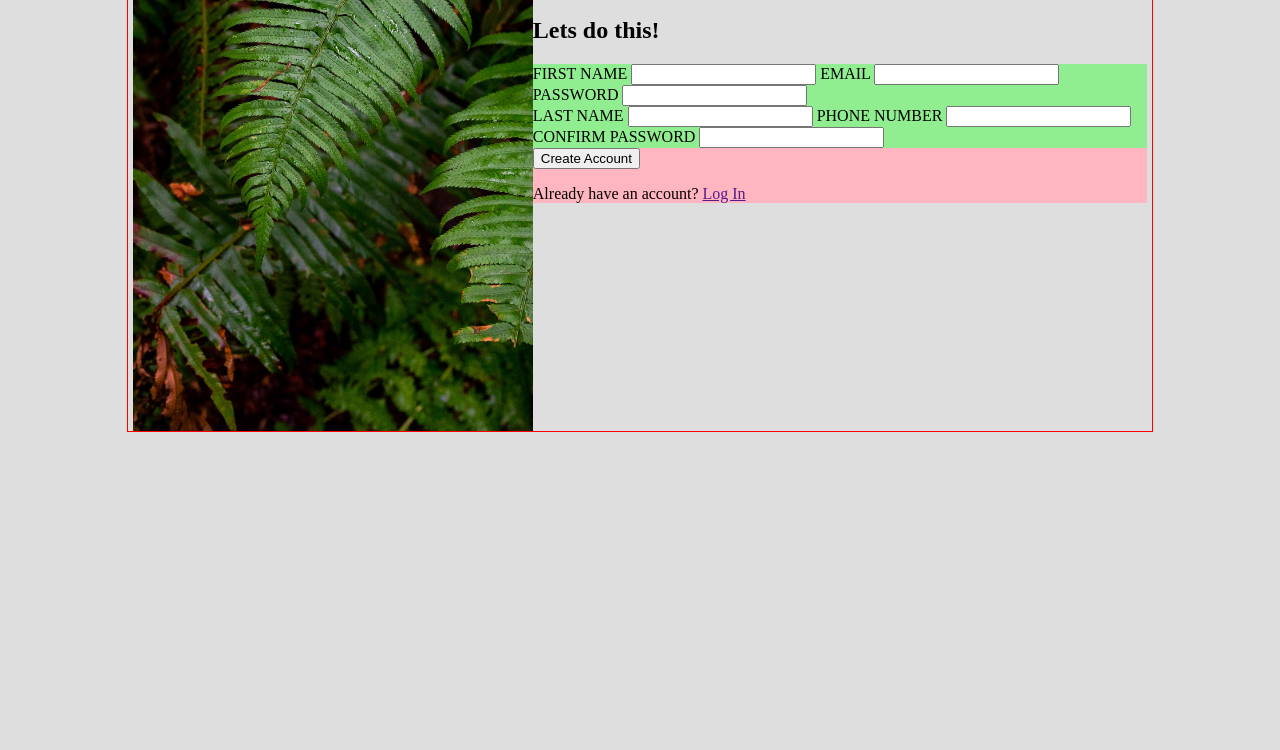
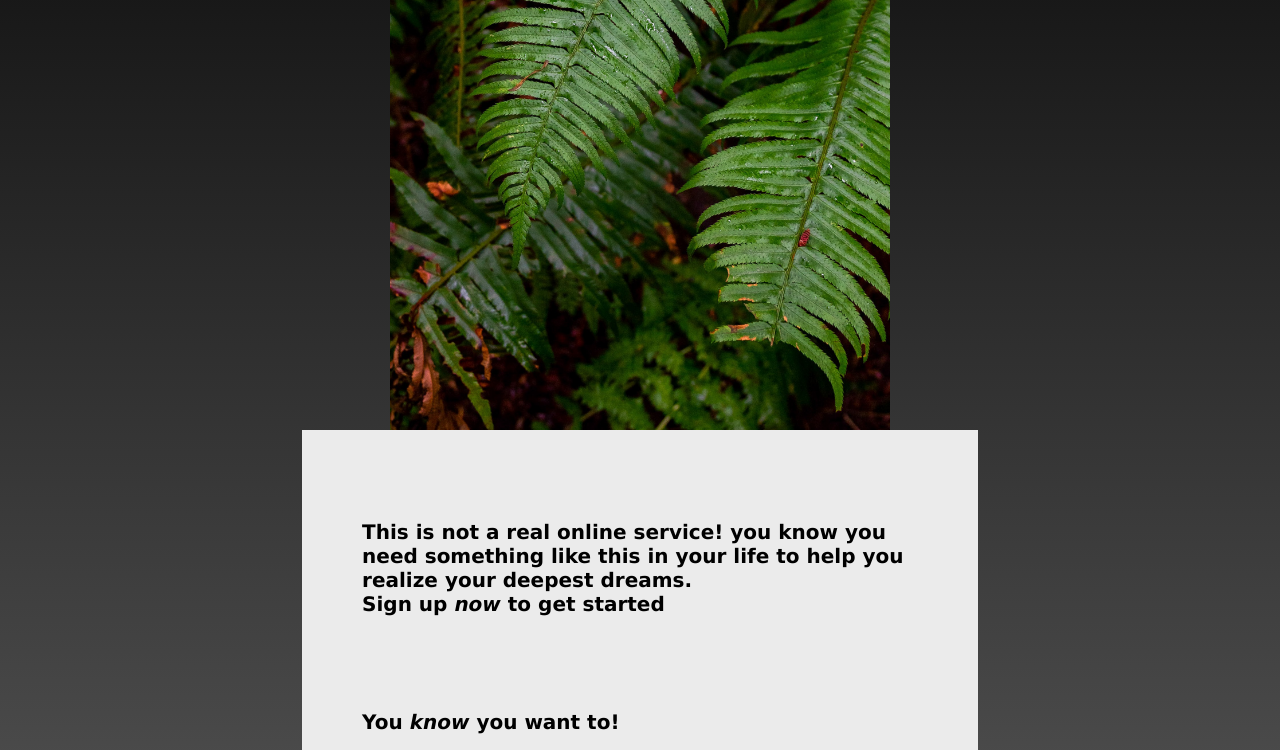
Before and after one commit to JakeMoretz/sign-up-form, a plain HTML site: page index.html in a window 1280 px wide. Shown: the part 370-1120 px from the top of the page. Before the commit the page ends 802 px from the top, so only its background shows below. Drawn offline with Linux system fonts and the light colour scheme.

Commit message:
I have got alot of the styling complete, but i want to change a few things to make it stand out more.

```diff
--- a/style.css
+++ b/style.css
@@ -1,6 +1,7 @@
 body {
     margin: 0;
-    background-color:rgb(222, 222, 222);
+    background: rgb(105,105,105);
+    background: linear-gradient(0deg, rgba(105,105,105,1) 0%, rgba(0,0,0,1) 100%);
     display: flex;
     justify-content: center;
     align-content: center;
@@ -12,8 +13,8 @@ body {
     justify-content: center;
     align-items: center;
     flex-wrap: wrap;
-    border: 1px solid red;
-    flex-basis: 80vw;
+    flex-basis: 88vw;
+    flex-shrink: 1;
     padding: 0;
 }
 
@@ -22,28 +23,90 @@ body {
     background-size: cover;
     display: flex;
     flex-direction: row;
-    /* width: 400px; */
     height: 100vh;
-    flex-basis: 400px;
+    flex-basis: 500px;
+    min-width: 480px;
 }
 
 .text {
-    background-color: lightblue;
-    display: flex;
-    flex-direction: column;
+    background-color: rgb(235, 235, 235);
+    height: 300px;
+    padding: 70px 60px;
+    font-size: 20px;
+    font-weight: 900;
+    font-family: 'Lucida Sans', 'Lucida Sans Regular', 'Lucida Grande', 'Lucida Sans Unicode', Geneva, Verdana, sans-serif;
 
 }
 
 .input-container {
-    background-color: lightgreen;
+    background-color: white;
+    display: flex;
+    align-items: center;
+    height:150px;
+    padding: 30px;
+}
+
+.input {
+    box-shadow: 5px 5px  5px rgba(0, 0, 0, 0.5);
+    position:relative;
+
+
+}
+
+.container {
+    margin: 30px;
+    width: 250px;
+}
+
+.container-1 {
+    display: flex;
+    flex-direction: column;
+    column-gap: 10px;;
+}
+
+.container-2 {
     display: flex;
     flex-direction: column;
 }
 
+div input {
+    margin-bottom: 15px;
+    border-radius: 5px;;
+}
+
+div label {
+    font-size: 12px;
+    font-family: 'Lucida Sans', 'Lucida Sans Regular', 'Lucida Grande', 'Lucida Sans Unicode', Geneva, Verdana, sans-serif;
+}
+
+
+button:hover {
+    background-color: rgb(67, 67, 67);
+    color: white;
+}
+
+button {
+    height: 40px;
+    width: 150px;
+    border-radius: 5px;
+    font-size: 15px;
+    font-weight: 600;
+    box-shadow: 3px 3px 3px rgba(0, 0, 0, 0.3);
+    position:relative;
+}
+
+.btn p {
+    font-size: 15px;
+    font-family: 'Lucida Sans', 'Lucida Sans Regular', 'Lucida Grande', 'Lucida Sans Unicode', Geneva, Verdana, sans-serif;
+}
+
+
+
+
+
 .btn {
-    background-color: lightpink;
-    /* display: flex;
-    flex-direction: column; */
+    background-color: rgb(235, 235, 235);
+    padding: 60px;
 }
 
 .main-container {
@@ -51,15 +114,19 @@ body {
 }
 
 .info {
+    display: flex;
+    flex-direction: column;
     min-width: 480px;
     flex-basis:60%;
     flex-shrink: 2;
+    height: 100vh;
+
 }
 
 h1 {
     color: white;
     font-size: 50px;
-    font-family:Impact, Haettenschweiler, 'Arial Narrow Bold', sans-serif;
+    font-family: 'Lucida Sans', 'Lucida Sans Regular', 'Lucida Grande', 'Lucida Sans Unicode', Geneva, Verdana, sans-serif;
 
 }
 
@@ -75,6 +142,18 @@ h1 {
     justify-content: center;
     margin:auto;
     background-color:rgb(0,0,0, 0.4);
-    width: 400px;
+    width: 500px;
     margin-top: 200px;
 }
+
+.msg {
+    padding-top: 30px;
+}
+
+h2 {
+    background-color: white;
+    margin: 0;
+    padding-left:60px;
+    padding-top: 40px;
+    font-family: 'Lucida Sans', 'Lucida Sans Regular', 'Lucida Grande', 'Lucida Sans Unicode', Geneva, Verdana, sans-serif;
+}
```
